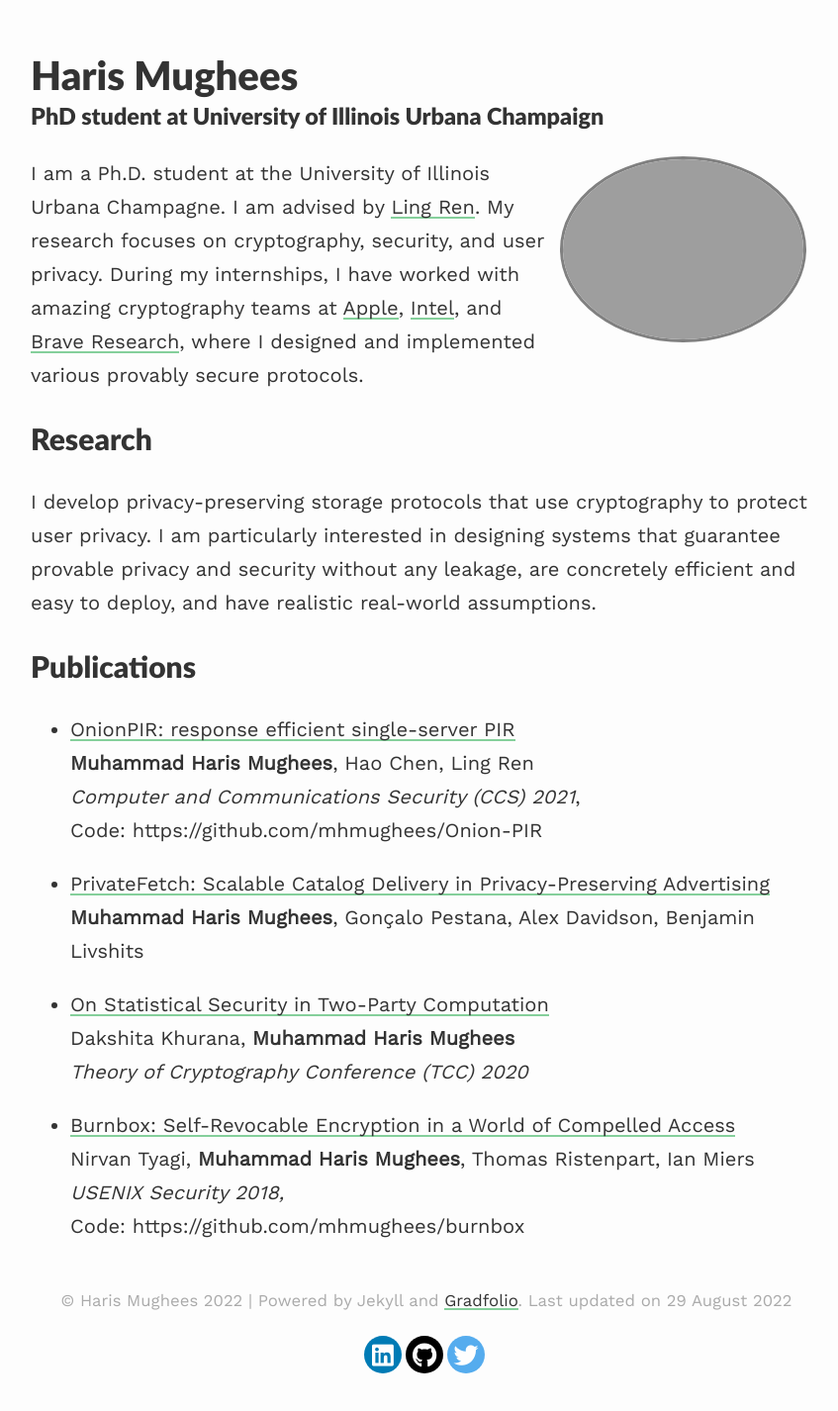
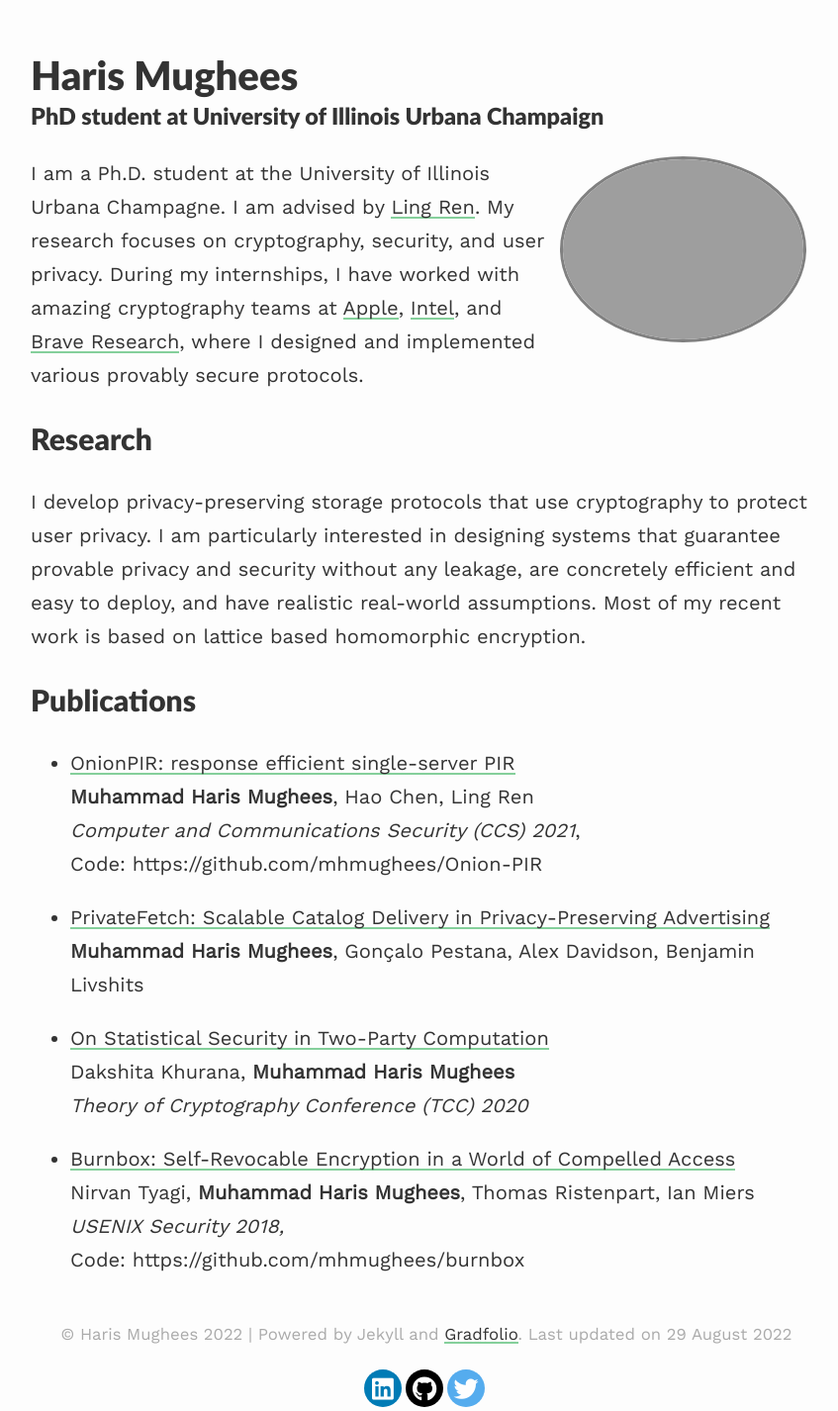
Before and after one commit to mhmughees/mhmughees.github.io, a Jekyll site: the page built from index.md, in a window 1280 px wide. Shown: the whole page at 99% size, without its empty margins (209-1056 px from the left). Built offline with Jekyll 4.4.1, drawn with Linux system fonts in a browser that asks for light colours; nearby versions of some CDN libraries; before the commit the page ends 1392 px from its top, so only the background shows below that.

Commit message:
Update index.md

```diff
--- a/index.md
+++ b/index.md
@@ -11,7 +11,7 @@ I am a Ph.D. student at the University of Illinois Urbana Champagne. I am advise
 
 ## Research
 
- I develop privacy-preserving storage protocols that use cryptography to protect user privacy. I am particularly interested in designing systems that guarantee provable privacy and security without any leakage, are concretely efficient and easy to deploy, and have realistic real-world assumptions.
+ I develop privacy-preserving storage protocols that use cryptography to protect user privacy. I am particularly interested in designing systems that guarantee provable privacy and security without any leakage, are concretely efficient and easy to deploy, and have realistic real-world assumptions. Most of my recent work is based on lattice based homomorphic encryption.
 
 ## Publications
 
```
